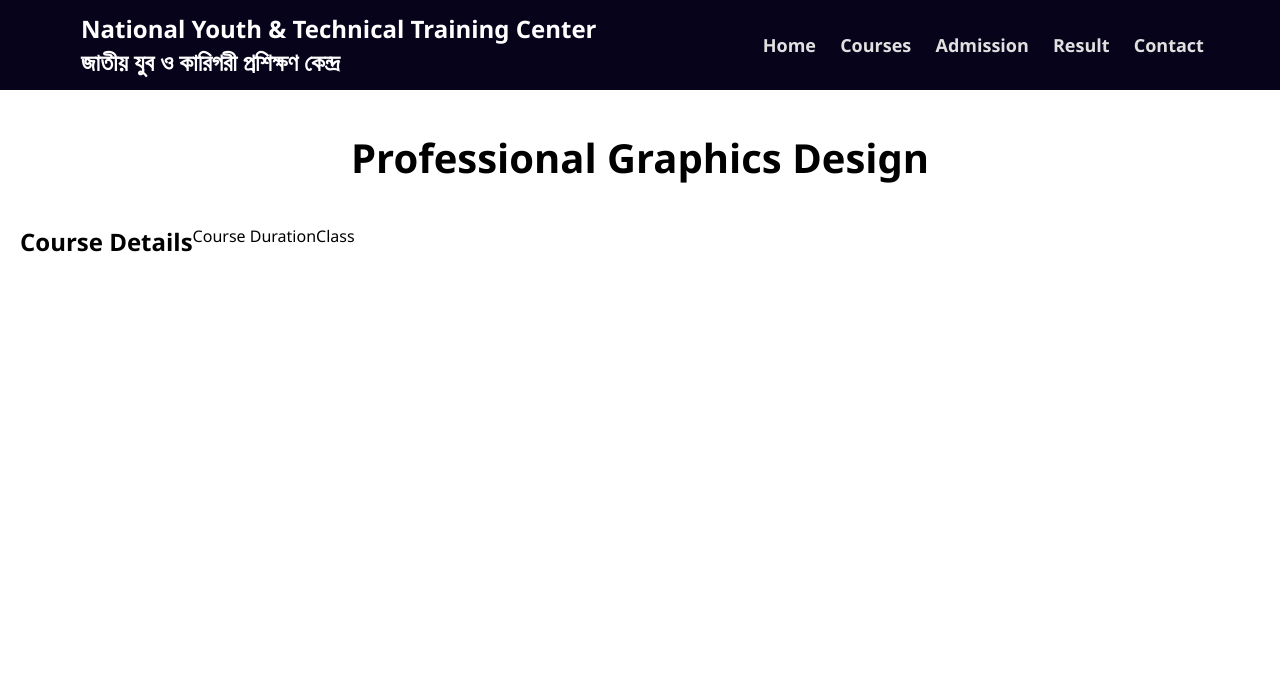
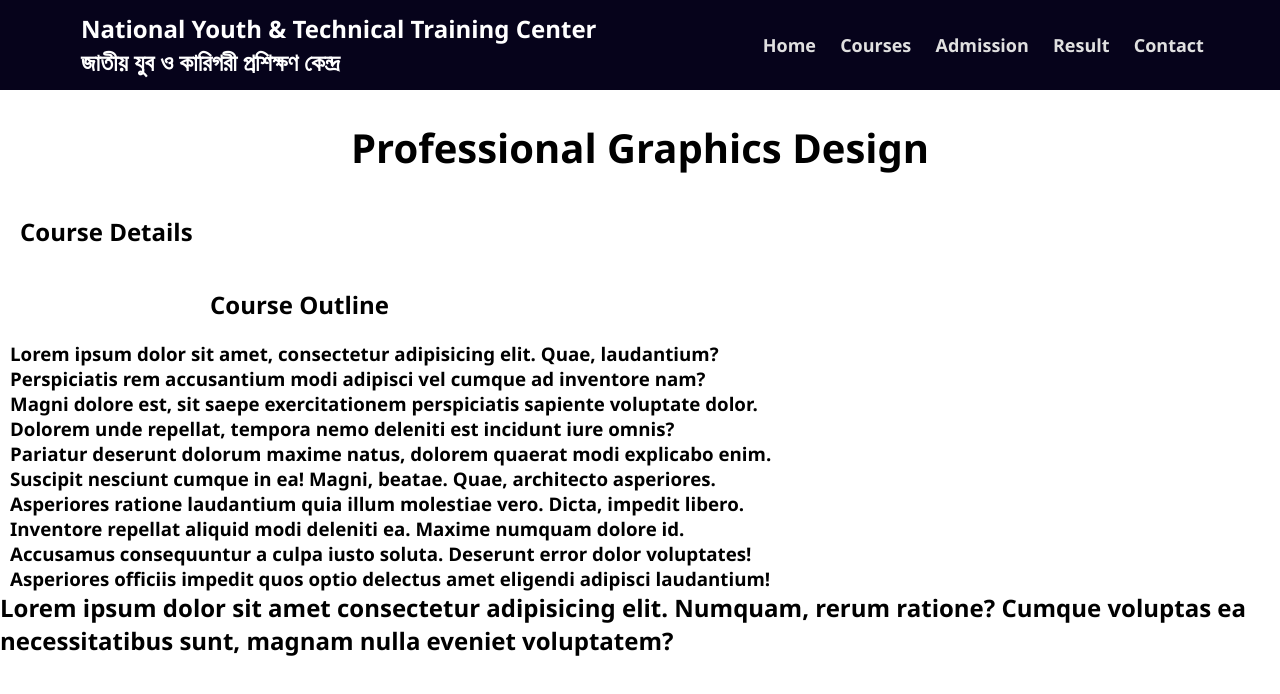
Before and after one commit to MinhajSiam/nyttc-org, a plain HTML site: page pgd.html in a window 1280 px wide. Drawn offline with Linux system fonts and the light colour scheme.

Commit message:
pgd-page-update

```diff
--- a/pgd.html
+++ b/pgd.html
@@ -10,7 +10,7 @@
 </head>
 
 <body>
-    <div class="top-header">
+    <div class="top-header" id="nav-bar">
         <header>
             <nav>
                 <div class="logo">
@@ -30,21 +30,37 @@
     </div>
     <section>
         <h1 class="head">Professional Graphics Design</h1>
-        <div class="pgd-page">
+        <div class="pgd-first-section">
             <div class="course-img">
                 <img src="images/graphics-design.png" alt="">
             </div>
             <div>
                 <h1>Course Details</h1>
-            </div>
-            <div class="course-details">
                 <div>
-                    <p>Course Duration</p>
-                </div>
-                <div>
-                    <p>Class</p>
+
                 </div>
             </div>
+        </div>
+    </section>
+    <section>
+        <div class="course-outline">
+            <h1>Course Outline</h1>
+            <h3>Lorem ipsum dolor sit amet, consectetur adipisicing elit. Quae, laudantium?</h3>
+            <h3>Perspiciatis rem accusantium modi adipisci vel cumque ad inventore nam?</h3>
+            <h3>Magni dolore est, sit saepe exercitationem perspiciatis sapiente voluptate dolor.</h3>
+            <h3>Dolorem unde repellat, tempora nemo deleniti est incidunt iure omnis?</h3>
+            <h3>Pariatur deserunt dolorum maxime natus, dolorem quaerat modi explicabo enim.</h3>
+            <h3>Suscipit nesciunt cumque in ea! Magni, beatae. Quae, architecto asperiores.</h3>
+            <h3>Asperiores ratione laudantium quia illum molestiae vero. Dicta, impedit libero.</h3>
+            <h3>Inventore repellat aliquid modi deleniti ea. Maxime numquam dolore id.</h3>
+            <h3>Accusamus consequuntur a culpa iusto soluta. Deserunt error dolor voluptates!</h3>
+            <h3>Asperiores officiis impedit quos optio delectus amet eligendi adipisci laudantium!</h3>
+        </div>
+    </section>
+    <section>
+        <div class="footer-nav">
+            <h1>Lorem ipsum dolor sit amet consectetur adipisicing elit. Numquam, rerum ratione? Cumque voluptas ea
+                necessitatibus sunt, magnam nulla eveniet voluptatem?</h1>
         </div>
     </section>
 </body>
--- a/style.css
+++ b/style.css
@@ -12,6 +12,7 @@ body {
     background-color: #06031b;
     height: auto;
     min-width: 100%;
+    position: fixed;
 }
 
 header {
@@ -98,6 +99,7 @@ nav ul li a:hover {
     font-size: 30px;
     padding-top: 7%;
     padding-left: 7%;
+    padding-top: 200px;
 }
 
 .top-banner p {
@@ -252,10 +254,33 @@ footer p {
     border-radius: 20px;
 }
 
-.pgd-page {
+.pgd-first-section {
     display: flex;
 }
 
 .course-details {
     display: flex;
 }
+
+.flex {
+    display: flex;
+}
+
+.course-outline {
+    margin-left: 10px;
+}
+
+.course-outline h1 {
+    margin-left: 200px;
+    margin-top: 40px;
+    margin-bottom: 20px;
+}
+
+.footer-nav {
+    position: fixed;
+    color: #000;
+}
+
+.head {
+    padding-top: 120px;
+}
```
Also changed, not shown: index.html (+2 -2 lines).
